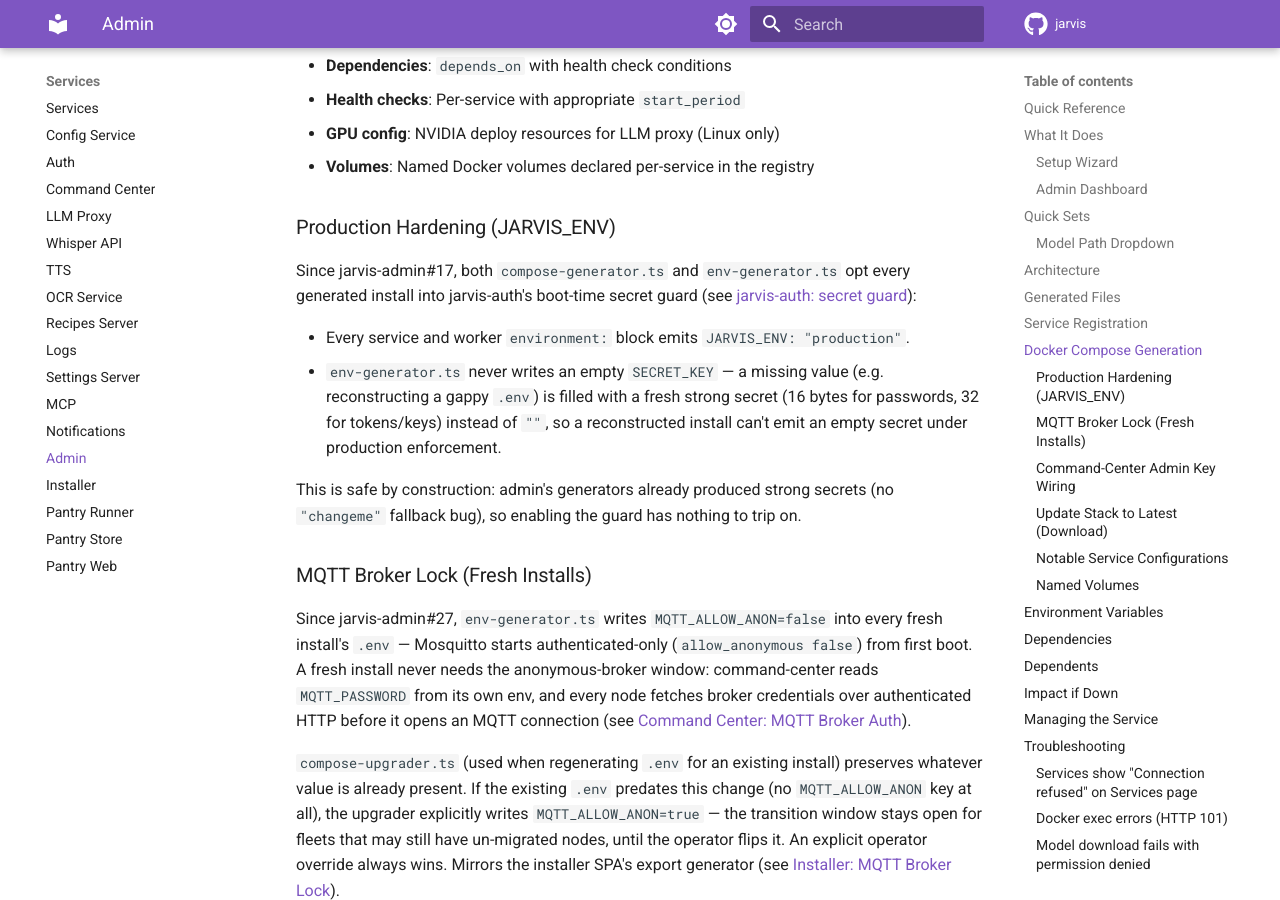
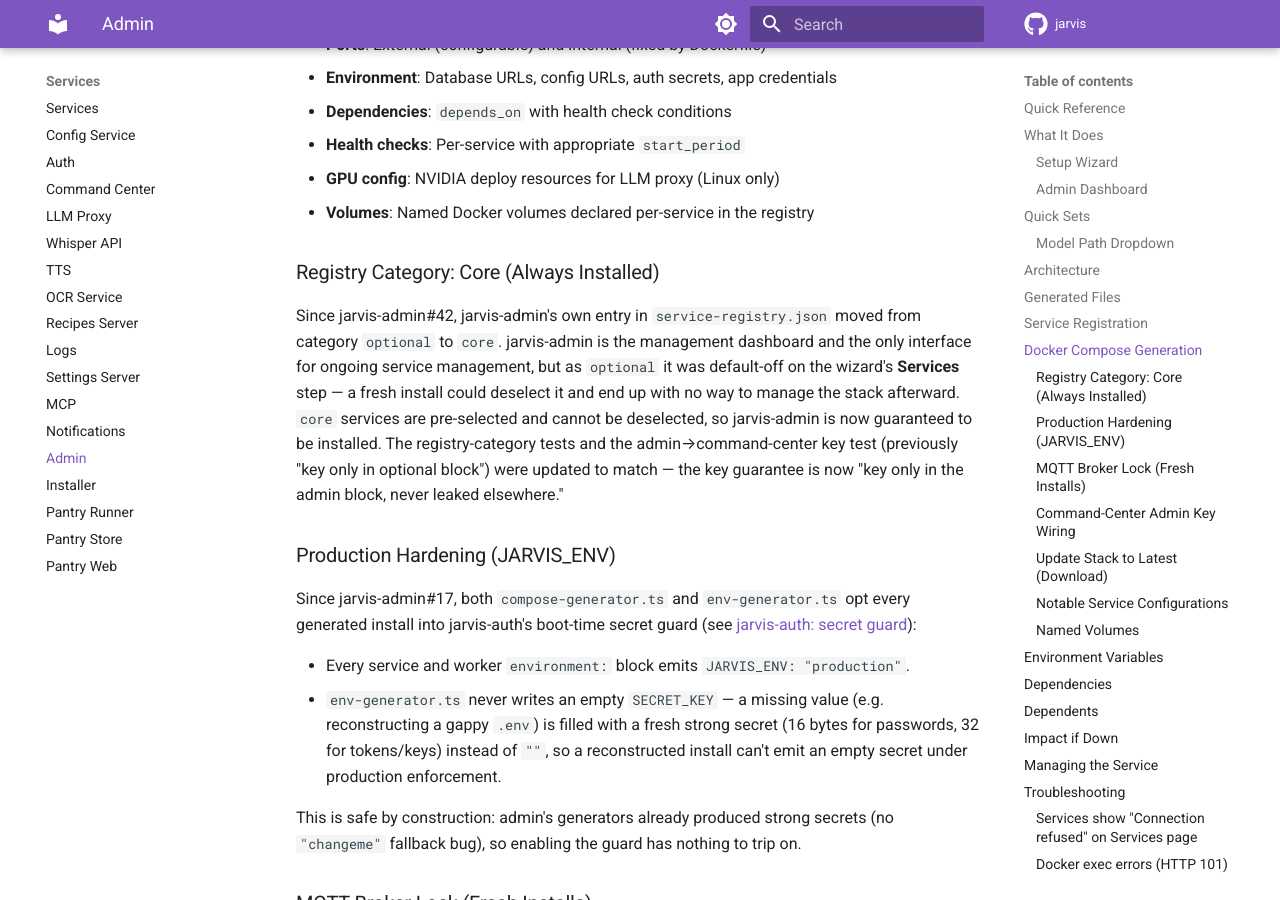
Before and after one commit to alexberardi/jarvis-docs, an MkDocs documentation site: the page built from docs/services/admin.md, in a window 1280 px wide and 900 px high, scrolled down 3395 px. Built offline with MkDocs 1.6.1 and Material for MkDocs 9.7.7, drawn with Linux system fonts in a browser that asks for light colours; comment, search, counter and statistics services are not loaded; some of the changed text lies outside the part shown.

Commit message:
docs(jarvis-admin): document registry category move to core (#42)

```diff
--- a/docs/services/admin.md
+++ b/docs/services/admin.md
@@ -11,6 +11,7 @@ The admin service provides both a setup wizard for first-time installation and a
 | **Source** | `jarvis-admin/` |
 | **Framework** | Fastify (backend) + React (frontend), compiled with Bun |
 | **Tier** | 5 - Clients |
+| **Registry category** | Core (always installed) — since jarvis-admin#42 |
 | **Auto-start** | systemd (Linux) / launchd (macOS) |
 
 ## What It Does
@@ -110,6 +111,10 @@ The compose file is generated from `service-registry.json` which defines:
 - **Health checks**: Per-service with appropriate `start_period`
 - **GPU config**: NVIDIA deploy resources for LLM proxy (Linux only)
 - **Volumes**: Named Docker volumes declared per-service in the registry
+
+### Registry Category: Core (Always Installed)
+
+Since jarvis-admin#42, jarvis-admin's own entry in `service-registry.json` moved from category `optional` to `core`. jarvis-admin is the management dashboard and the only interface for ongoing service management, but as `optional` it was default-off on the wizard's **Services** step — a fresh install could deselect it and end up with no way to manage the stack afterward. `core` services are pre-selected and cannot be deselected, so jarvis-admin is now guaranteed to be installed. The registry-category tests and the admin→command-center key test (previously "key only in optional block") were updated to match — the key guarantee is now "key only in the admin block, never leaked elsewhere."
 
 ### Production Hardening (JARVIS_ENV)
 
```
